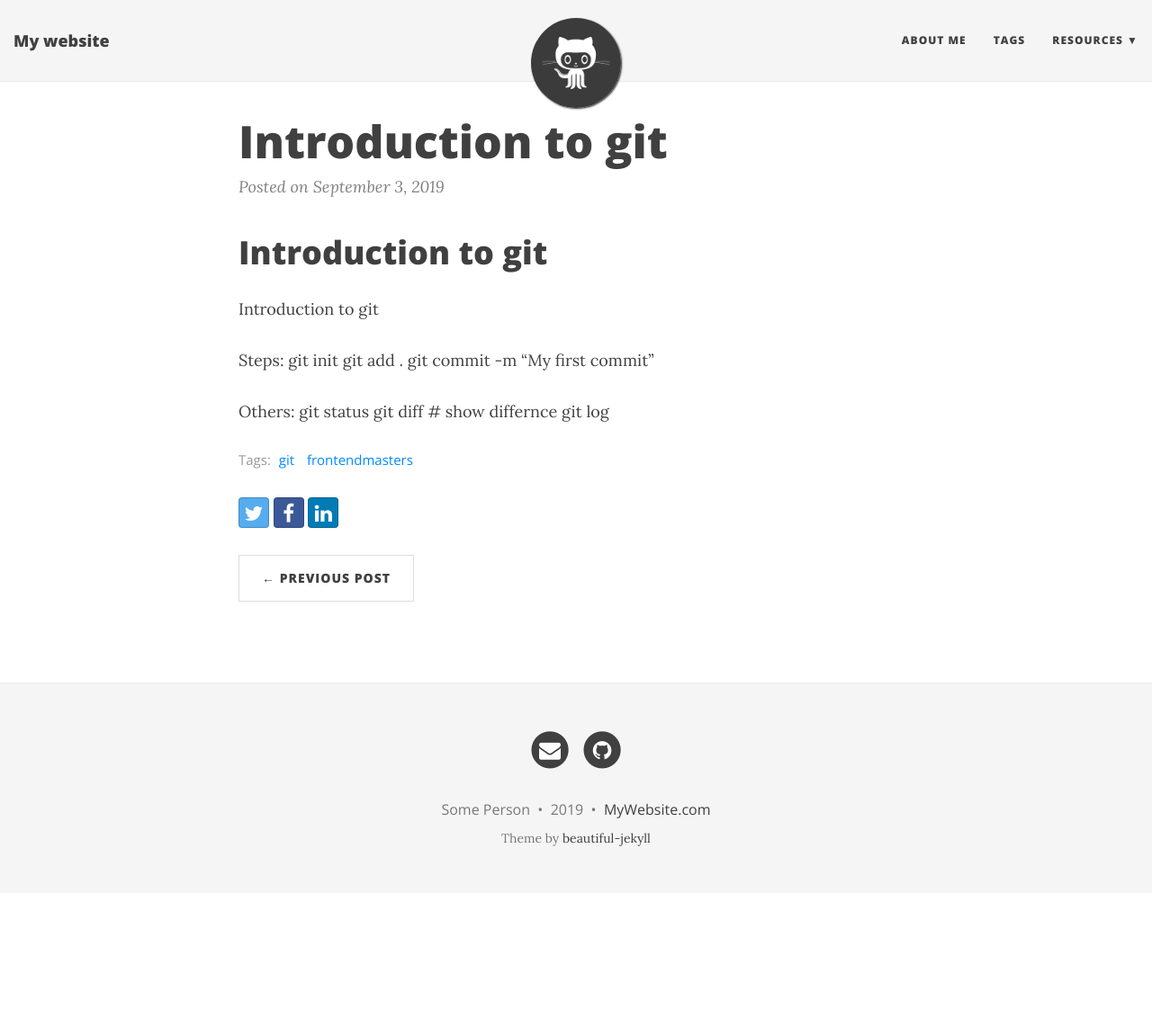
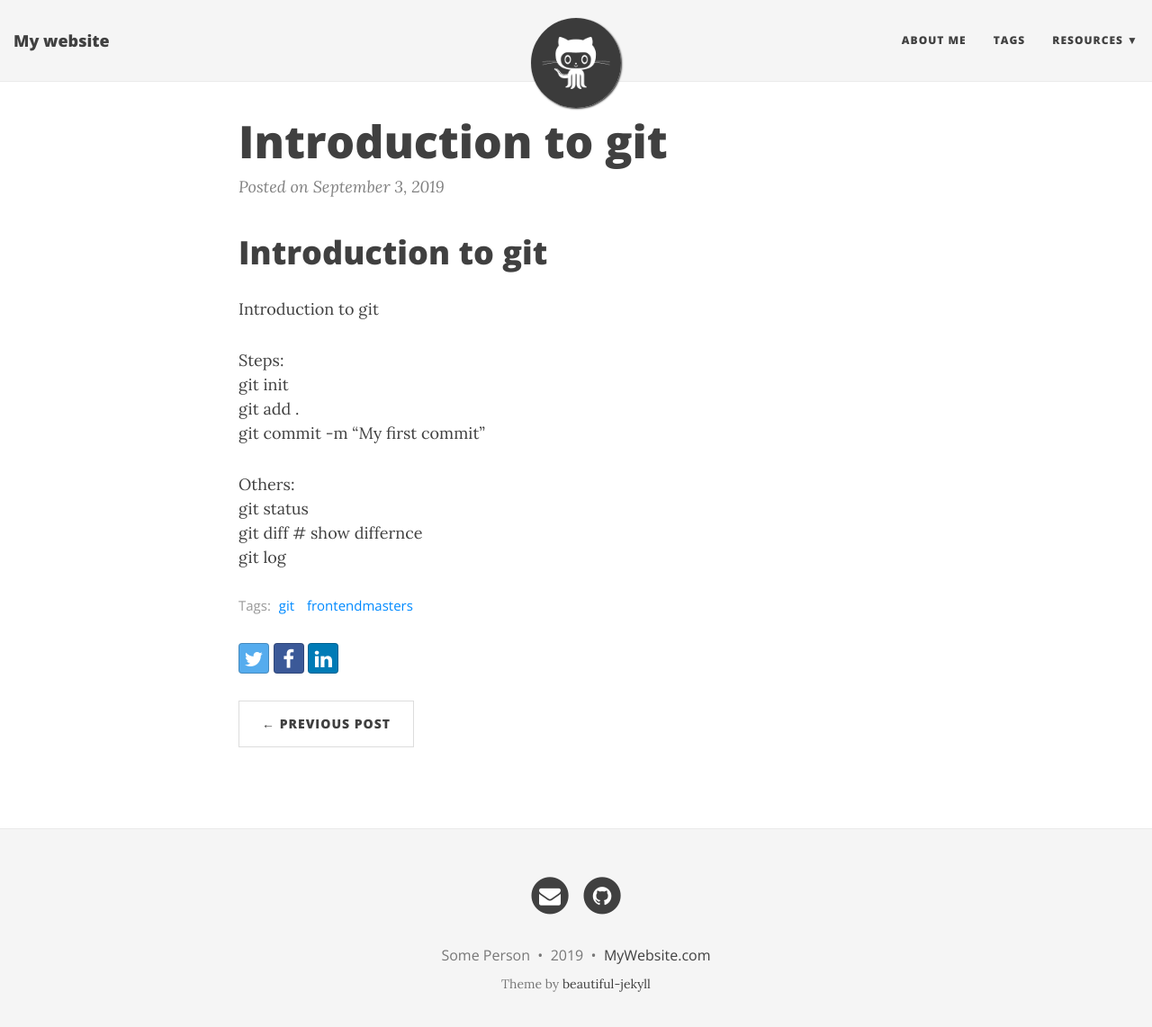
Before and after one commit to henryace/henryace.github.io, a Jekyll site: the page built from _posts/2019-09-03-git.md, in a window 1280 px wide and 1155 px high. Shown: the top 1142 px of the window at 90% size. Built offline with Jekyll 4.4.1, drawn with Linux system fonts in a browser that asks for light colours; nearby versions of some CDN libraries; some of the changed lines change nothing that is shown.

Commit message:
Update 2019-09-03-git.md

```diff
--- a/_posts/2019-09-03-git.md
+++ b/_posts/2019-09-03-git.md
@@ -12,14 +12,14 @@ tags:
 ---
 # Introduction to git
 
-Introduction to git
+Introduction to git<br>
 
-Steps:
-git init
-git add .
-git commit -m "My first commit"
+Steps:<br>
+git init<br>
+git add .<br>
+git commit -m "My first commit"<br>
 
-Others:
-git status
-git diff # show differnce
-git log
+Others:<br>
+git status<br>
+git diff # show differnce<br>
+git log<br>
```
